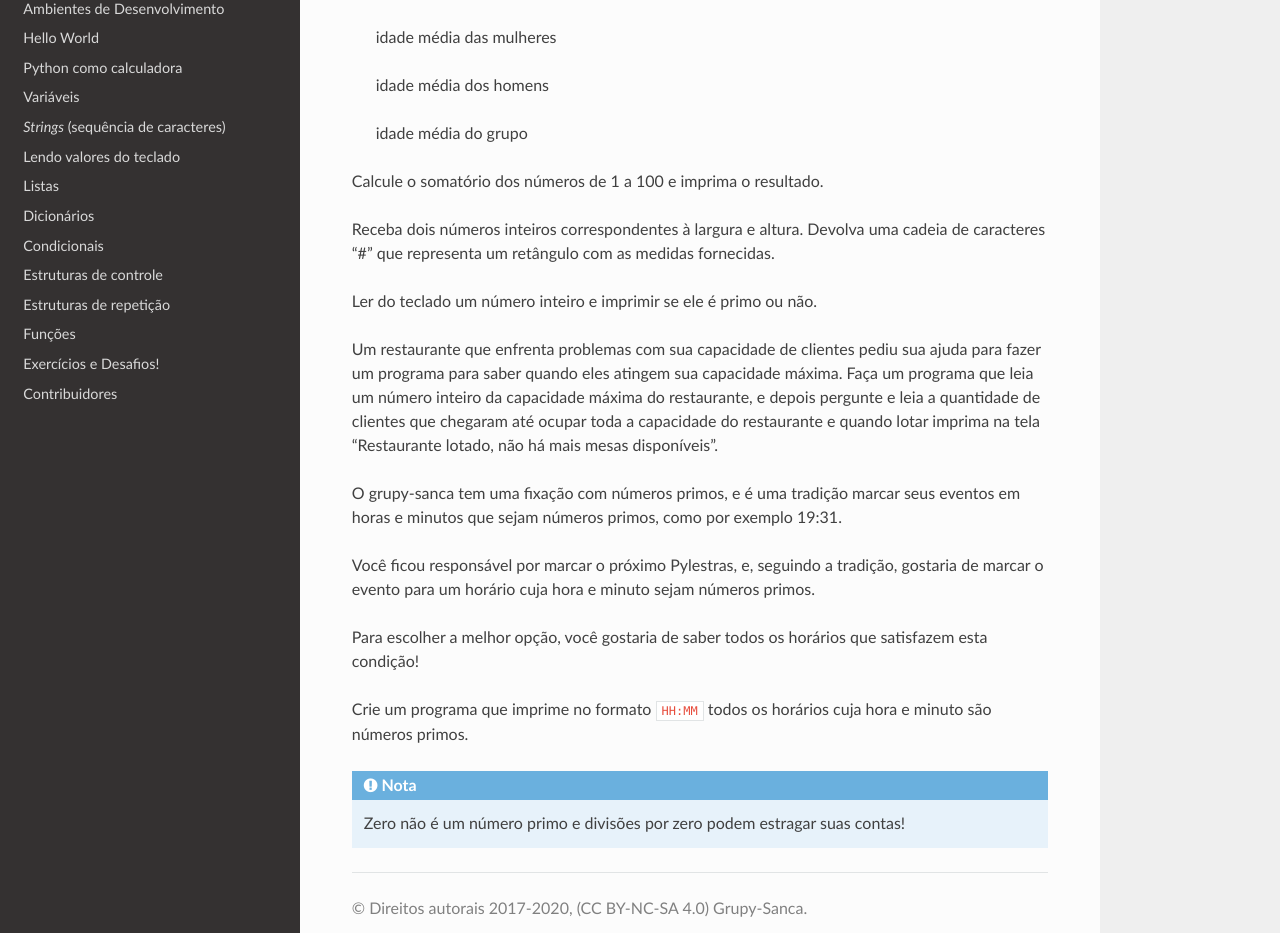
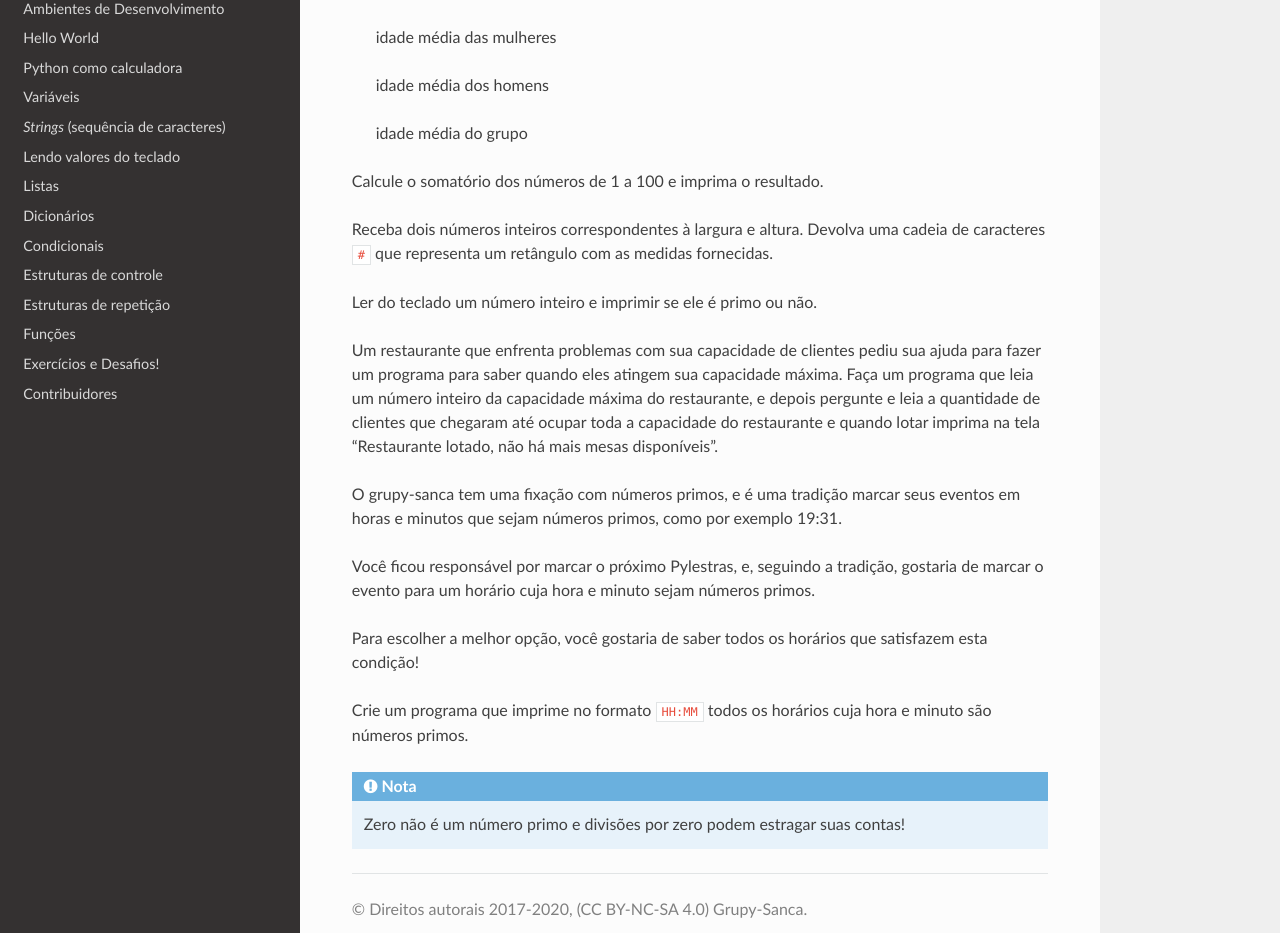
Before and after one commit to grupy-sanca/curso-python, a Sphinx documentation site: the page built from source/exercicios_repeticao.rst, in a window 1280 px wide and 1365 px high. Shown: the part 386-1319 px from the top of the window. Built offline with Sphinx 7.4.7 and the Read the Docs theme 2.0.0, drawn with Linux system fonts in a browser that asks for light colours.

```diff
--- a/source/exercicios_repeticao.rst
+++ b/source/exercicios_repeticao.rst
@@ -19,7 +19,7 @@
 
 #. Calcule o somatório dos números de 1 a 100 e imprima o resultado.
 
-#. Receba dois números inteiros correspondentes à largura e altura. Devolva uma cadeia de caracteres "#" que representa um retângulo com as medidas fornecidas.
+#. Receba dois números inteiros correspondentes à largura e altura. Devolva uma cadeia de caracteres ``#`` que representa um retângulo com as medidas fornecidas.
 
 #. Ler do teclado um número inteiro e imprimir se ele é primo ou não.
 
```
